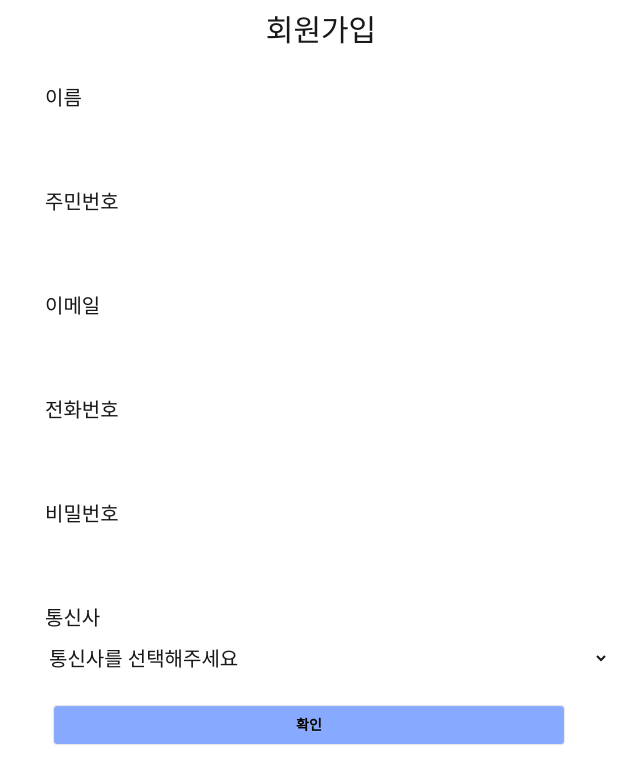
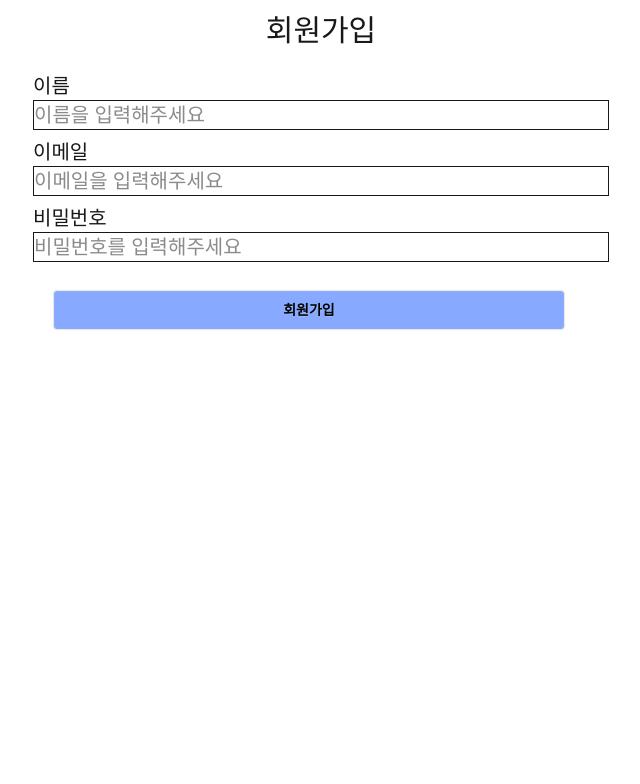
Before and after one commit to catisverycute/coinfit-project, a React (Vite) app: page /signup in a window 1280 px wide. Shown: the top 784 px of the page, without its empty margins (319-959 px from the left). Built offline with nearby package versions, Linux system fonts and the light colour scheme.

Commit message:
feat: firebase 회원가입 기능 추가

```diff
--- a/src/pages/auth/SignupPage.tsx
+++ b/src/pages/auth/SignupPage.tsx
@@ -1,150 +1,223 @@
+// import React, { useState } from 'react';
+// import { User } from '../user.type';
+// import InputForm from '../../components/common/InputForm';
+// import Button from '../../components/common/Button';
+
+// const initUser: User = {
+//   name: '',
+//   rnumber: '',
+//   email: '',
+//   phone: '',
+//   password: '',
+// };
+
+// const SignupPage: React.FC = () => {
+//   const [user, setUser] = useState<User>(initUser);
+//   const [errors, setErrors] = useState<Partial<User>>({});
+
+//   const handleChange = (e: React.ChangeEvent<HTMLInputElement>) => {
+//     const { name, value } = e.target;
+
+//     setUser((prev) => ({
+//       ...prev,
+//       [name]: value,
+//     }));
+
+//     switch (name) {
+//       case 'name':
+//         setErrors((prev) => ({
+//           ...prev,
+//           name:
+//             value.trim().length < 2 || value.trim().length > 10
+//               ? '이름을 2자 이상 10자 이하로 입력해주세요.'
+//               : '',
+//         }));
+//         break;
+
+//       case 'rnumber':
+//         setErrors((prev) => ({
+//           ...prev,
+//           rnumber: /^\d{6}-\d{7}$/.test(value)
+//             ? ''
+//             : '주민번호는 000000-0000000 형식으로 입력해주세요.',
+//         }));
+//         break;
+
+//       case 'email':
+//         setErrors((prev) => ({
+//           ...prev,
+//           email: /^[^\s@]+@[^\s@]+\.[^\s@]+$/.test(value)
+//             ? ''
+//             : '올바른 이메일 형식이 아닙니다.',
+//         }));
+//         break;
+
+//       case 'phone':
+//         setErrors((prev) => ({
+//           ...prev,
+//           phone: /^\d{3}-\d{3,4}-\d{4}$/.test(value)
+//             ? ''
+//             : '전화번호 형식이 잘못되었습니다.',
+//         }));
+//         break;
+
+//       case 'password':
+//         setErrors((prev) => ({
+//           ...prev,
+//           password:
+//             value.length < 10 ? '비밀번호는 10자 이상이어야 합니다.' : '',
+//         }));
+//         break;
+//     }
+//   };
+
+//   return (
+//     <div className="flex justify-center">
+//       <div className="flex flex-col w-xl text-xl">
+//         <div className="text-center text-3xl m-3 pb-3">회원가입</div>
+
+//         <InputForm
+//           id="name"
+//           name="name"
+//           type="text"
+//           inputName="이름"
+//           placeholder="이름을 입력해주세요"
+//           value={user.name}
+//           onChange={handleChange}
+//           errorMessage={errors.name}
+//         />
+
+//         <InputForm
+//           id="rnumber"
+//           name="rnumber"
+//           type="text"
+//           inputName="주민번호"
+//           placeholder="주민번호를 입력해주세요"
+//           value={user.rnumber}
+//           onChange={handleChange}
+//           errorMessage={errors.rnumber}
+//         />
+
+//         <InputForm
+//           id="email"
+//           name="email"
+//           type="email"
+//           inputName="이메일"
+//           placeholder="이메일을 입력해주세요"
+//           value={user.email}
+//           onChange={handleChange}
+//           errorMessage={errors.email}
+//         />
+
+//         <InputForm
+//           id="phone"
+//           name="phone"
+//           type="tel"
+//           inputName="전화번호"
+//           placeholder="전화번호를 입력해주세요"
+//           value={user.phone}
+//           onChange={handleChange}
+//           errorMessage={errors.phone}
+//         />
+
+//         <InputForm
+//           id="password"
+//           name="password"
+//           type="password"
+//           inputName="비밀번호"
+//           placeholder="비밀번호를 입력해주세요"
+//           value={user.password}
+//           onChange={handleChange}
+//           errorMessage={errors.password}
+//         />
+
+//         <label htmlFor="mobile" className="m-3">
+//           통신사
+//         </label>
+//         <select className="mb-3 ml-3" name="mobile" id="mobile">
+//           <option>통신사를 선택해주세요</option>
+//           <option>skt</option>
+//           <option>kt</option>
+//           <option>u+</option>
+//         </select>
+
+//         <Button color="primary" className="md:w-lg m-5">
+//           확인
+//         </Button>
+//       </div>
+//     </div>
+//   );
+// };
+
+// export default SignupPage;
+
 import React, { useState } from 'react';
-import { User } from '../user.type';
-import InputForm from '../../components/common/InputForm';
+import { createUserWithEmailAndPassword } from 'firebase/auth';
+import { auth } from '../../firebase';
 import Button from '../../components/common/Button';
-
-const initUser: User = {
-  name: '',
-  rnumber: '',
-  email: '',
-  phone: '',
-  password: '',
-};
+import { useNavigate } from 'react-router-dom';
 
 const SignupPage: React.FC = () => {
-  const [user, setUser] = useState<User>(initUser);
-  const [errors, setErrors] = useState<Partial<User>>({});
+  const [email, setEmail] = useState('');
+  const [password, setPassword] = useState('');
+  const [name, setName] = useState('');
+  const [error, setError] = useState('');
+  const navigate = useNavigate();
 
-  const handleChange = (e: React.ChangeEvent<HTMLInputElement>) => {
-    const { name, value } = e.target;
-
-    setUser((prev) => ({
-      ...prev,
-      [name]: value,
-    }));
-
-    switch (name) {
-      case 'name':
-        setErrors((prev) => ({
-          ...prev,
-          name:
-            value.trim().length < 2 || value.trim().length > 10
-              ? '이름을 2자 이상 10자 이하로 입력해주세요.'
-              : '',
-        }));
-        break;
-
-      case 'rnumber':
-        setErrors((prev) => ({
-          ...prev,
-          rnumber: /^\d{6}-\d{7}$/.test(value)
-            ? ''
-            : '주민번호는 000000-0000000 형식으로 입력해주세요.',
-        }));
-        break;
-
-      case 'email':
-        setErrors((prev) => ({
-          ...prev,
-          email: /^[^\s@]+@[^\s@]+\.[^\s@]+$/.test(value)
-            ? ''
-            : '올바른 이메일 형식이 아닙니다.',
-        }));
-        break;
-
-      case 'phone':
-        setErrors((prev) => ({
-          ...prev,
-          phone: /^\d{3}-\d{3,4}-\d{4}$/.test(value)
-            ? ''
-            : '전화번호 형식이 잘못되었습니다.',
-        }));
-        break;
-
-      case 'password':
-        setErrors((prev) => ({
-          ...prev,
-          password:
-            value.length < 10 ? '비밀번호는 10자 이상이어야 합니다.' : '',
-        }));
-        break;
+  const handleSignup = async () => {
+    if (!email || !password || !name) {
+      setError('모든 정보를 입력하세요.');
+      return;
+    }
+    if (password.length < 10) {
+      setError('비밀번호는 10자 이상이어야 합니다.');
+      return;
+    }
+    try {
+      await createUserWithEmailAndPassword(auth, email, password);
+      alert('회원가입 성공! 이제 로그인 해주세요.');
+      navigate('/login');
+    } catch (err: any) {
+      setError('회원가입 실패: ' + err.message);
     }
   };
 
   return (
-    <div className="flex justify-center">
-      <div className="flex flex-col w-xl text-xl">
+    <div className="flex flex-col w-xl text-xl mx-auto">
       <div className="text-center text-3xl m-3 pb-3">회원가입</div>
-
-        <InputForm
+      <label htmlFor="name">이름</label>
+      <input
         id="name"
-          name="name"
         type="text"
-          inputName="이름"
         placeholder="이름을 입력해주세요"
-          value={user.name}
-          onChange={handleChange}
-          errorMessage={errors.name}
+        value={name}
+        onChange={(e) => setName(e.target.value)}
+        className="mb-2 border"
       />
-
-        <InputForm
-          id="rnumber"
-          name="rnumber"
-          type="text"
-          inputName="주민번호"
-          placeholder="주민번호를 입력해주세요"
-          value={user.rnumber}
-          onChange={handleChange}
-          errorMessage={errors.rnumber}
+      <label htmlFor="email">이메일</label>
+      <input
+        id="email"
+        type="email"
+        placeholder="이메일을 입력해주세요"
+        value={email}
+        onChange={(e) => setEmail(e.target.value)}
+        className="mb-2 border"
+        autoComplete="email"
       />
-
-        <InputForm
-          id="email"
-          name="email"
-          type="email"
-          inputName="이메일"
-          placeholder="이메일을 입력해주세요"
-          value={user.email}
-          onChange={handleChange}
-          errorMessage={errors.email}
+      <label htmlFor="password">비밀번호</label>
+      <input
+        id="password"
+        type="password"
+        placeholder="비밀번호를 입력해주세요"
+        value={password}
+        onChange={(e) => setPassword(e.target.value)}
+        className="mb-2 border"
+        autoComplete="new-password"
       />
-
-        <InputForm
-          id="phone"
-          name="phone"
-          type="tel"
-          inputName="전화번호"
-          placeholder="전화번호를 입력해주세요"
-          value={user.phone}
-          onChange={handleChange}
-          errorMessage={errors.phone}
-        />
-
-        <InputForm
-          id="password"
-          name="password"
-          type="password"
-          inputName="비밀번호"
-          placeholder="비밀번호를 입력해주세요"
-          value={user.password}
-          onChange={handleChange}
-          errorMessage={errors.password}
-        />
-
-        <label htmlFor="mobile" className="m-3">
-          통신사
-        </label>
-        <select className="mb-3 ml-3" name="mobile" id="mobile">
-          <option>통신사를 선택해주세요</option>
-          <option>skt</option>
-          <option>kt</option>
-          <option>u+</option>
-        </select>
-
-        <Button color="primary" className="md:w-lg m-5">
-          확인
+      {error && <div className="text-red-500 my-2">{error}</div>}
+      <Button color="primary" className="md:w-lg m-5" onClick={handleSignup}>
+        회원가입
       </Button>
-      </div>
     </div>
   );
 };
```
Lines whose indentation alone changed are shown as unchanged.
